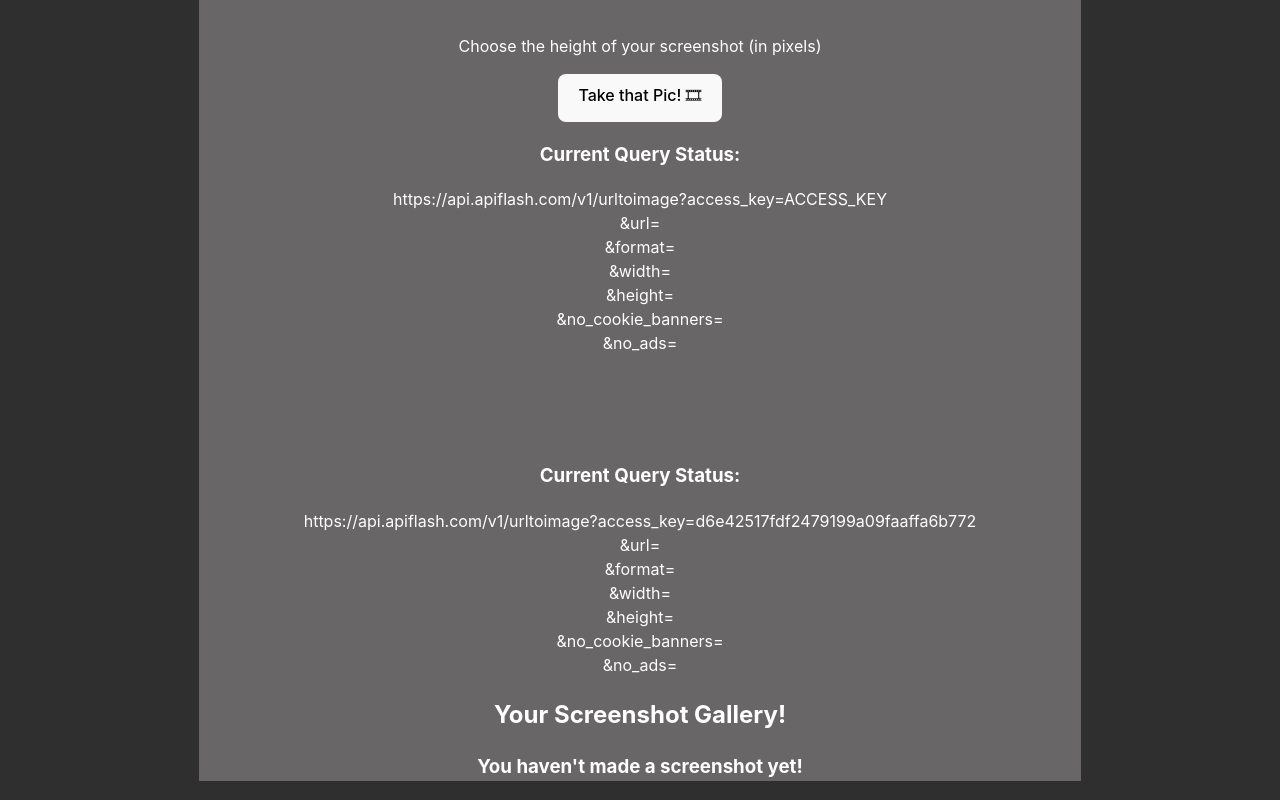
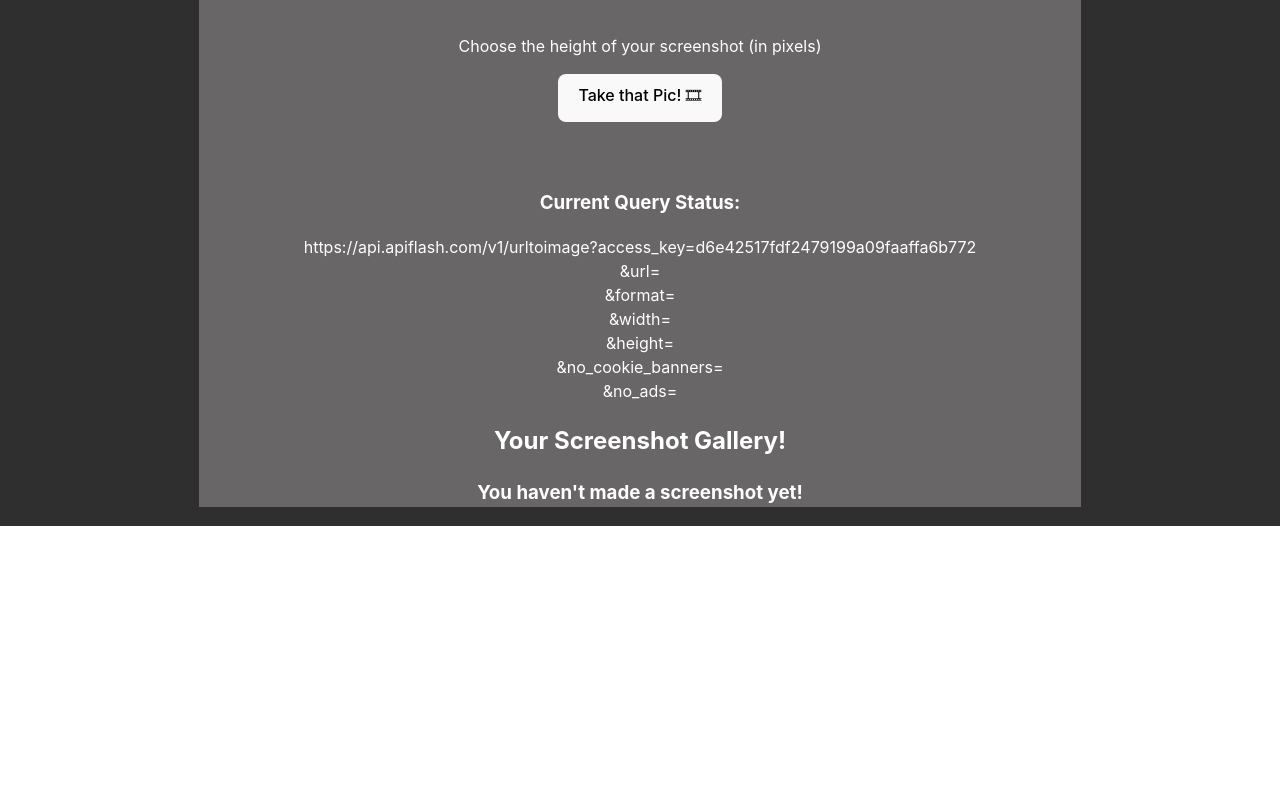
Before and after one commit to nanpiyaporn/codepath_week4, a React (Vite) app in the folder cap/: page / in a window 1280 px wide. Shown: the part 1408-2208 px from the top of the page. After the commit the page ends 1934 px from the top, so only its background shows below. Built offline with nearby package versions, Linux system fonts and the light colour scheme.

Commit message:
Remove unnecessary code in APIForm component

```diff
--- a/cap/src/components/APIForm.jsx
+++ b/cap/src/components/APIForm.jsx
@@ -36,23 +36,7 @@ const APIForm = ({inputs, handleChange, onSubmit}) => {
 <button type="submit" className="button" onClick={onSubmit}>
   Take that Pic! 🎞
 </button>
-<div className="container">
-  <h3> Current Query Status: </h3>
-  <p>
-    https://api.apiflash.com/v1/urltoimage?access_key=ACCESS_KEY
-    <br></br>
-    &url={inputs.url} <br></br>
-    &format={inputs.format} <br></br>
-    &width={inputs.width}
-    <br></br>
-    &height={inputs.height}
-    <br></br>
-    &no_cookie_banners={inputs.no_cookie_banners}
-    <br></br>
-    &no_ads={inputs.no_ads}
-    <br></br>
-  </p>
-</div>
+
 
 <br></br>
 </div>
```
